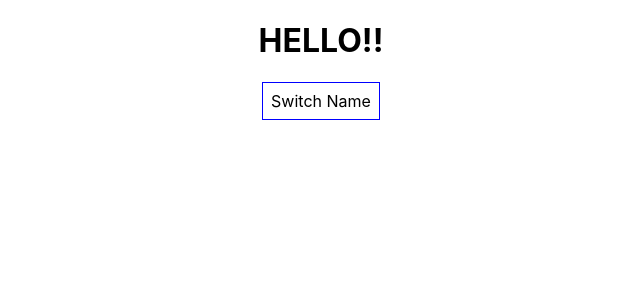
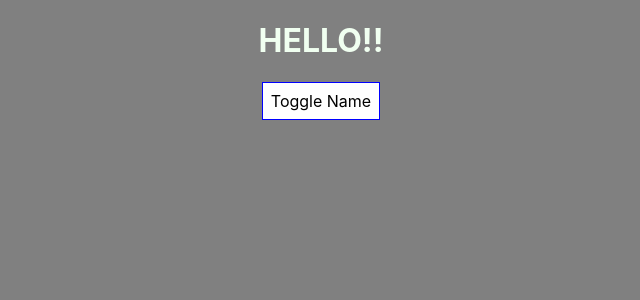
Before and after one commit to sandeepsodhi/reactproj, a React (Create React App) app: page / in a window 1280 px wide. Shown: the top 300 px of the page, without its empty margins (319-959 px from the left). Built offline with nearby package versions, Linux system fonts and the light colour scheme.

Commit message:
conditional lists finished

```diff
--- a/src/App.js
+++ b/src/App.js
@@ -11,9 +11,9 @@
 
   state = {
     persons: [
-      { name: 'Max', age: 20 },
-      { name: 'Mannu', age: 21 },
-      { name: 'Stephanie', age: 22 }
+      { id : '1', name: 'Max', age: 20 },
+      { id : '2', name: 'Mannu', age: 21 },
+      { id : '3', name: 'Stephanie', age: 22 }
     ],
     otherState: 'some other value',
     showPersons: false
@@ -33,14 +33,42 @@
     })
   }
 
-  nameChangedHandler = (event) => {
-    this.setState({
-      persons: [
-        { name: 'Max', age: 20 },
-        { name: event.target.value, age: 21 },
-        { name: 'Stephanie', age: 22 }
-      ]
-    })
+  //version 2
+  nameChangedHandler = (event, id) => {
+
+    const personIndex = this.state.persons.findIndex(p => {
+      return p.id === id
+    });
+
+    const person = { ...this.state.persons[personIndex] }; //or Object,assign({}, this.state.persons[personIndex])
+
+    person.name = event.target.value;
+
+    const persons = [...this.state.persons];
+    persons[personIndex] = person;
+
+    this.setState({persons: persons})
+  }
+
+  // version 1
+  // nameChangedHandler = (event) => {
+  //   this.setState({
+  //     persons: [
+  //       { name: 'Max', age: 20 },
+  //       { name: event.target.value, age: 21 },
+  //       { name: 'Stephanie', age: 22 }
+  //     ]
+  //   })
+  // }
+
+  deletePersonHandler = (personIndex) => {
+
+    // // version1
+    // const person  = this.state.persons;  //since arrays are reference type, we are just copying the reference to old array, this might cause unexpected results and it is not a good approach, it is better to create an array by calling splice method with no parameter
+
+    const person = this.state.persons.slice(); //or  = [...this.state.persons]; //using spread js operator
+    person.splice(personIndex, 1);
+    this.setState({persons: person})
   }
 
   togglePersonsHandler = () => {
@@ -65,7 +93,30 @@
       if(this.state.showPersons){
         person = (
           <div>
-            <Person
+
+            {/* version 3 */}
+            {
+              this.state.persons.map((person,index) => {
+                return <Person
+                click = {() => this.deletePersonHandler(index)}
+                name={person.name}
+                age={person.age}
+                key={person.id}
+                changed={(event) => this.nameChangedHandler(event, person.id)}
+                />
+              })
+            }
+
+            {/* version2 : creating an array of person object and printing it. */}
+            {/* {this.state.persons.map(person => {
+              return <Person
+              name={person.name}
+              age={person.age}
+              />  //person.name + " "
+            })} */}
+
+            {/* version 1 */}
+            {/* <Person
               name={this.state.persons[0].name}
               age = {this.state.persons[0].age}/>
             <Person
@@ -76,7 +127,7 @@
               >Hobbies:Bhangra</Person>
             <Person
               name={this.state.persons[2].name}
-              age={this.state.persons[2].age}/>
+              age={this.state.persons[2].age}/> */}
           </div>
         );
       }
@@ -90,7 +141,7 @@
            style={style}
             //onClick={() => this.swtichNameHandler('Maximiam!!')}
            onClick = {this.togglePersonsHandler}
-           >Switch Name</button>
+           >Toggle Name</button>
             {/* { this.state.showPersons === true?  */}
             {person}
               {/* // : null } */}
--- a/src/index.css
+++ b/src/index.css
@@ -3,6 +3,8 @@
   font-family: -apple-system, BlinkMacSystemFont, 'Segoe UI', 'Roboto', 'Oxygen',
     'Ubuntu', 'Cantarell', 'Fira Sans', 'Droid Sans', 'Helvetica Neue',
     sans-serif;
+    background-color: grey;
+    color: honeydew;
   -webkit-font-smoothing: antialiased;
   -moz-osx-font-smoothing: grayscale;
 }
```
Also changed, not shown: 1 other file (tests, documents, lock files or other folders).
